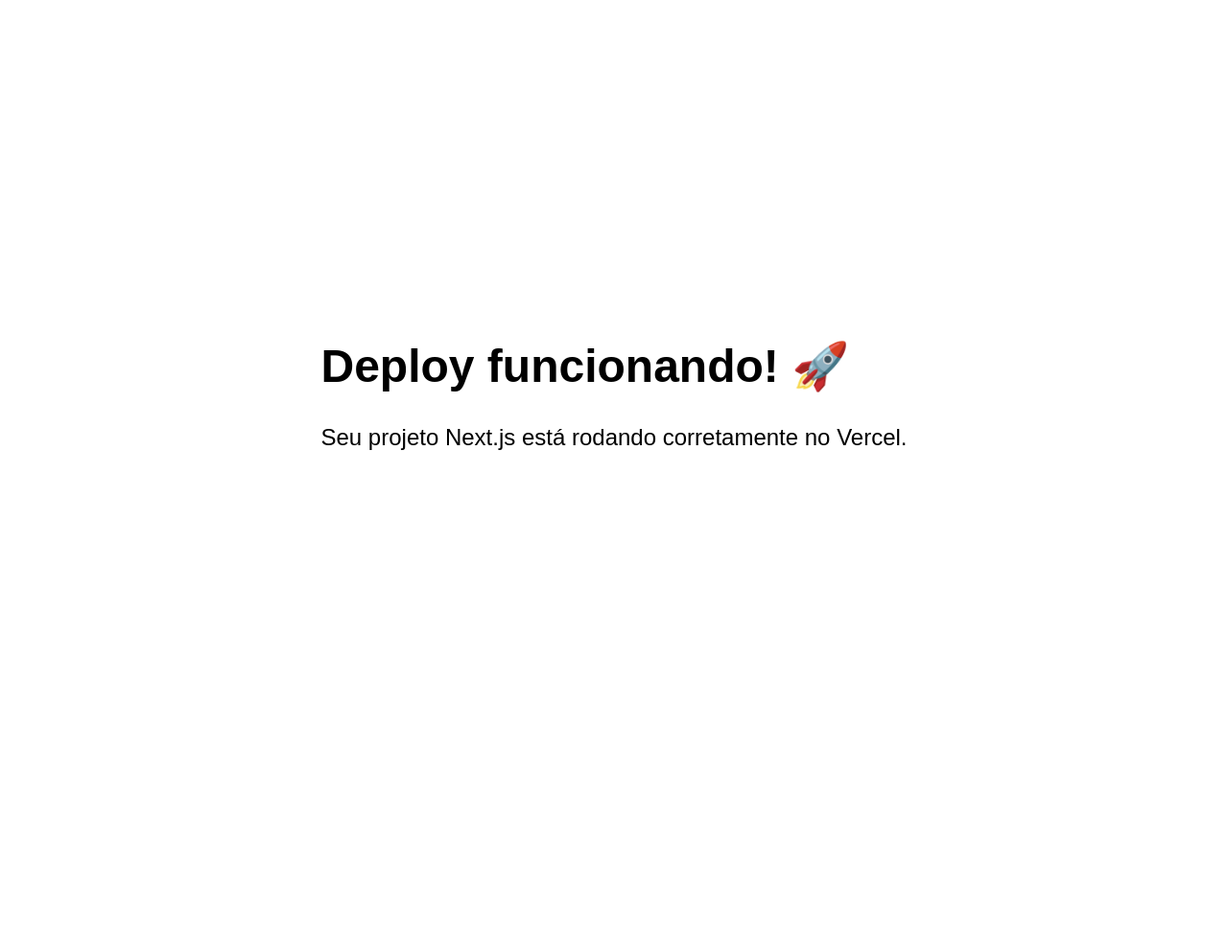
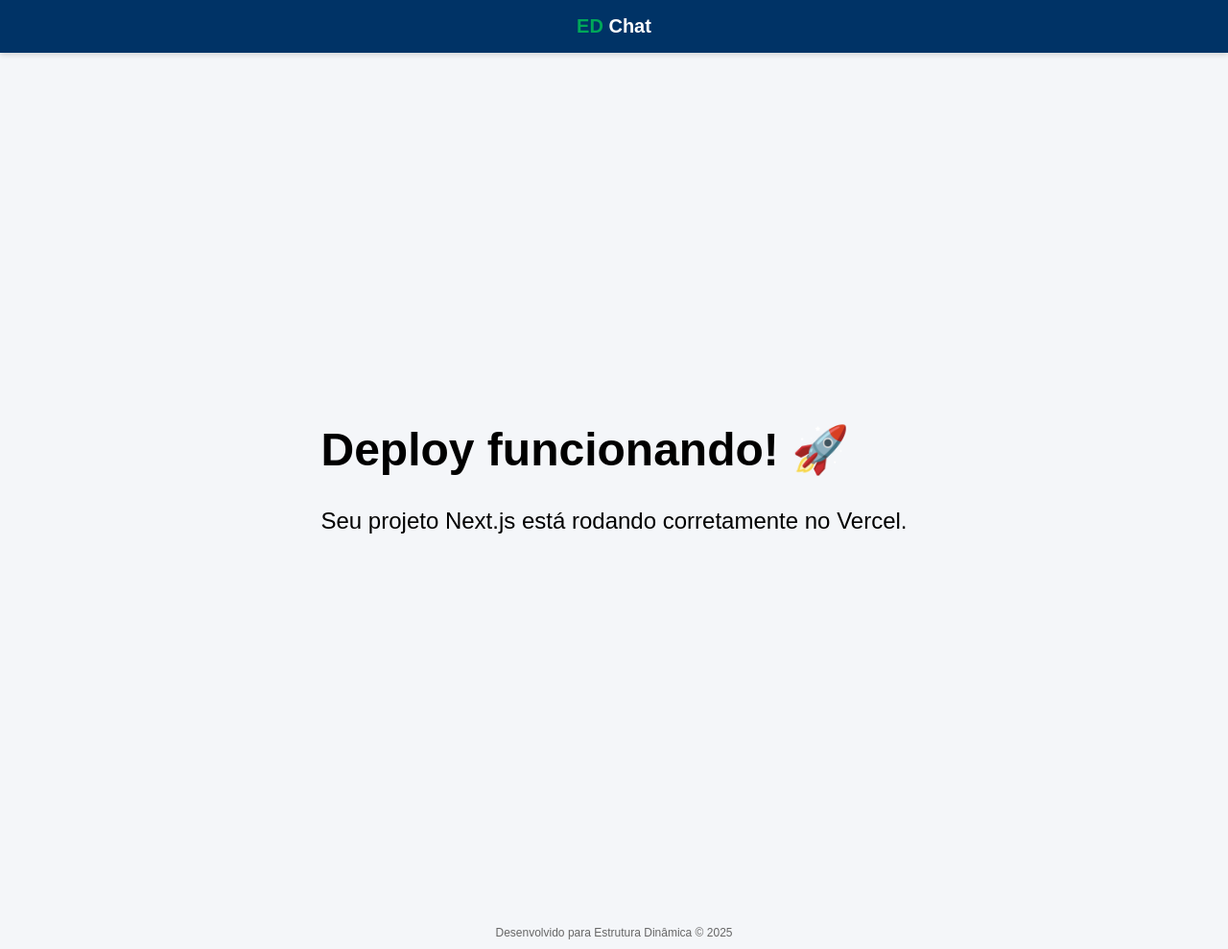
Before and after one commit to edclaaudio-bit/ed-chat2, a Next.js app: page / in a window 1280 px wide. Shown: the whole page at 96% size. Before the commit the page ends 816 px from the top, so only its background shows below. Built offline with nearby package versions, Linux system fonts and the light colour scheme.

Commit message:
Update layout.js

```diff
--- a/app/layout.js
+++ b/app/layout.js
@@ -6,7 +6,51 @@
 export default function RootLayout({ children }) {
   return (
     <html lang="pt-br">
-      <body>{children}</body>
+      <body
+        style={{
+          margin: 0,
+          padding: 0,
+          fontFamily: "Arial, sans-serif",
+          backgroundColor: "#f4f6f9",
+        }}
+      >
+        <header
+          style={{
+            width: "100%",
+            padding: "16px 0",
+            backgroundColor: "#003366", // Azul ED
+            color: "white",
+            textAlign: "center",
+            fontSize: "20px",
+            fontWeight: "bold",
+            boxShadow: "0 2px 6px rgba(0,0,0,0.15)",
+          }}
+        >
+          <span style={{ color: "#00A859" }}>ED</span> Chat
+        </header>
+
+        <main
+          style={{
+            maxWidth: "900px",
+            margin: "40px auto",
+            padding: "0 20px",
+          }}
+        >
+          {children}
+        </main>
+
+        <footer
+          style={{
+            textAlign: "center",
+            padding: "10px 0",
+            color: "#666",
+            fontSize: "12px",
+            marginTop: "60px",
+          }}
+        >
+          Desenvolvido para Estrutura Dinâmica © {new Date().getFullYear()}
+        </footer>
+      </body>
     </html>
   );
 }
```
